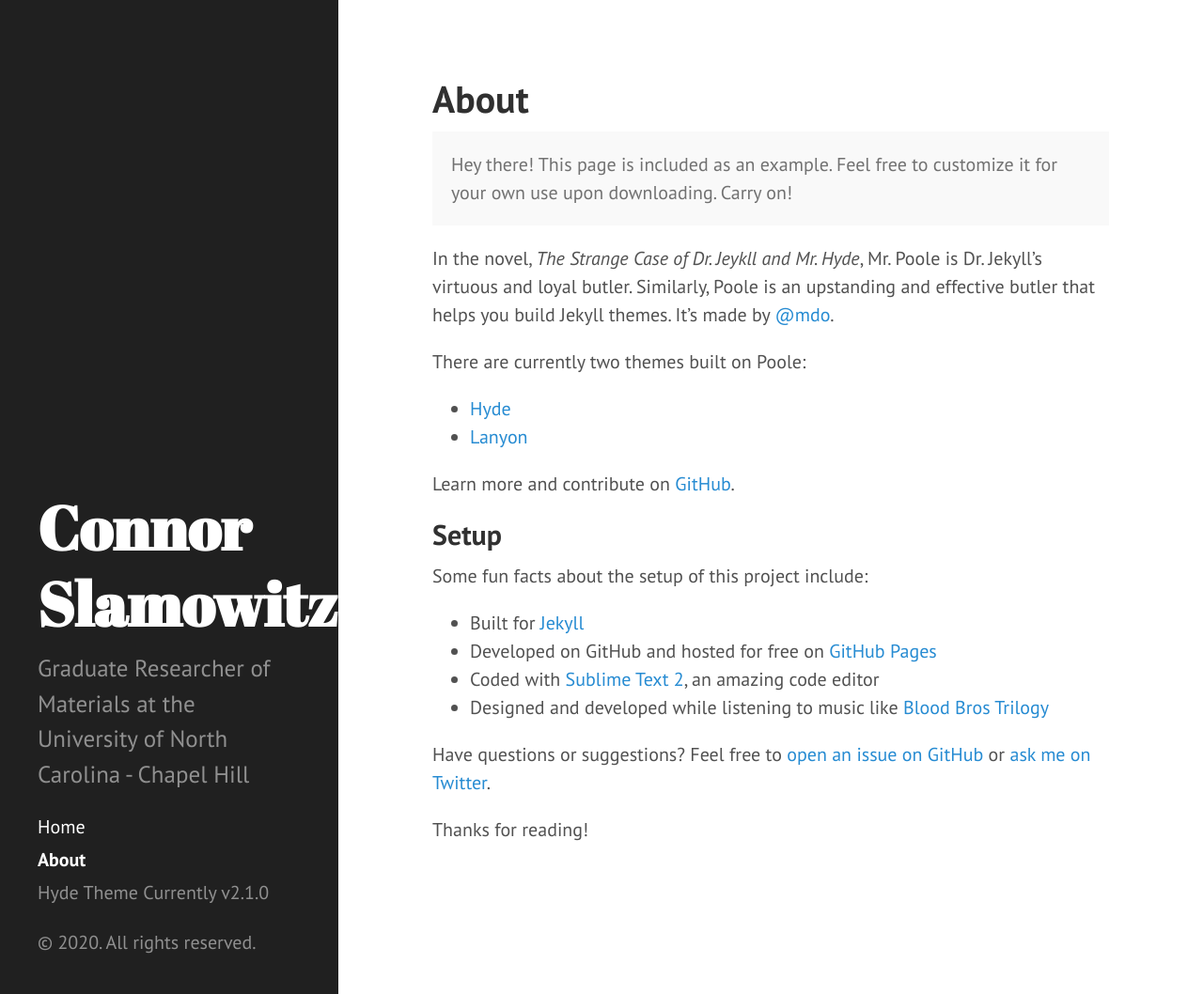
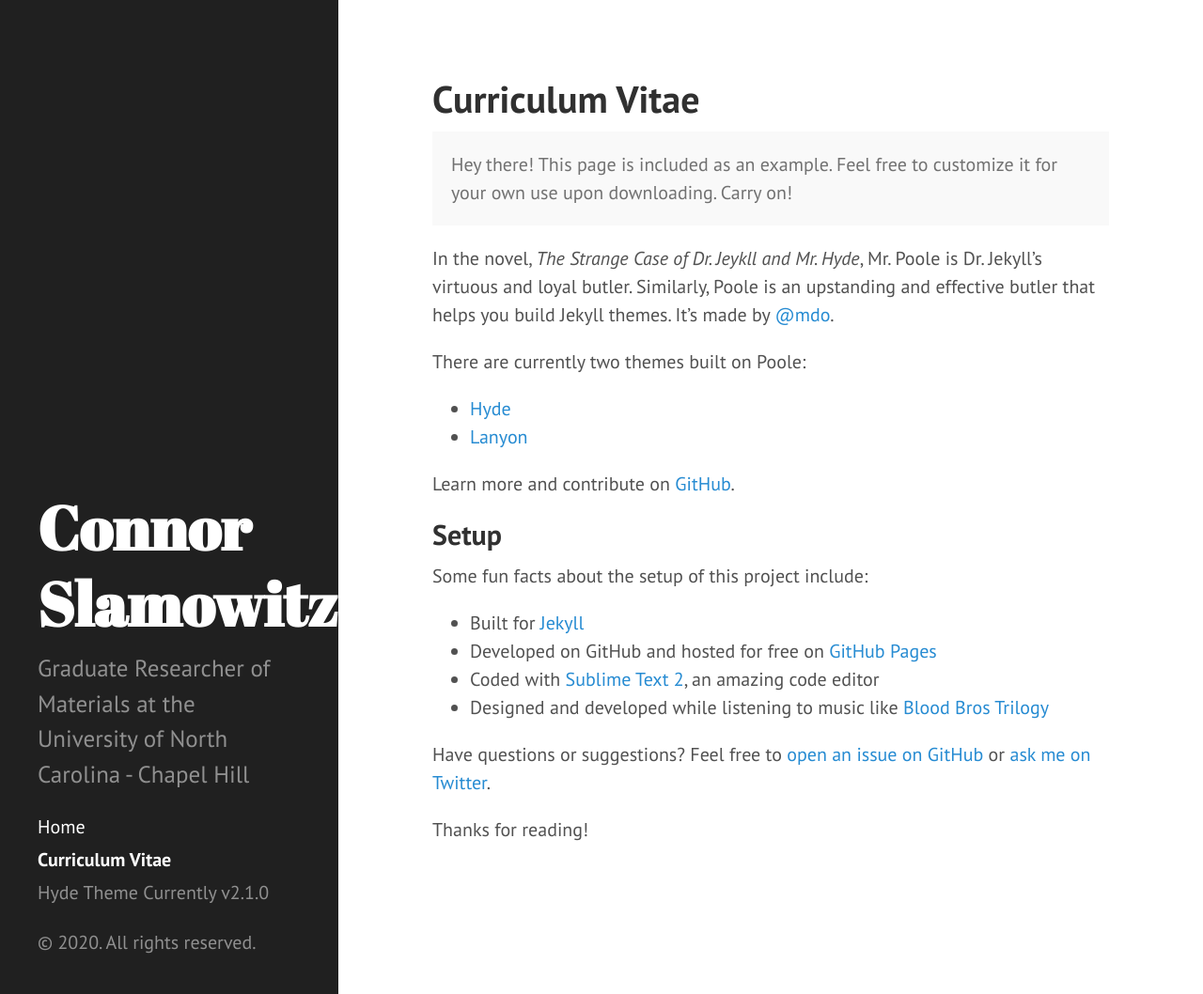
Before and after one commit to ConnorSlamowitz/Connor-Slamowitz, a Jekyll site: the page built from about.md, in a window 1280 px wide and 1058 px high. Shown: the whole window at 94% size. Built offline with Jekyll 4.4.1, drawn with Linux system fonts in a browser that asks for light colours; Markdown is read by kramdown in place of the engine named in the settings.

Commit message:
Update about.md

```diff
--- a/about.md
+++ b/about.md
@@ -1,6 +1,6 @@
 ---
 layout: page
-title: About
+title: Curriculum Vitae
 ---
 
 <p class="message">
```
